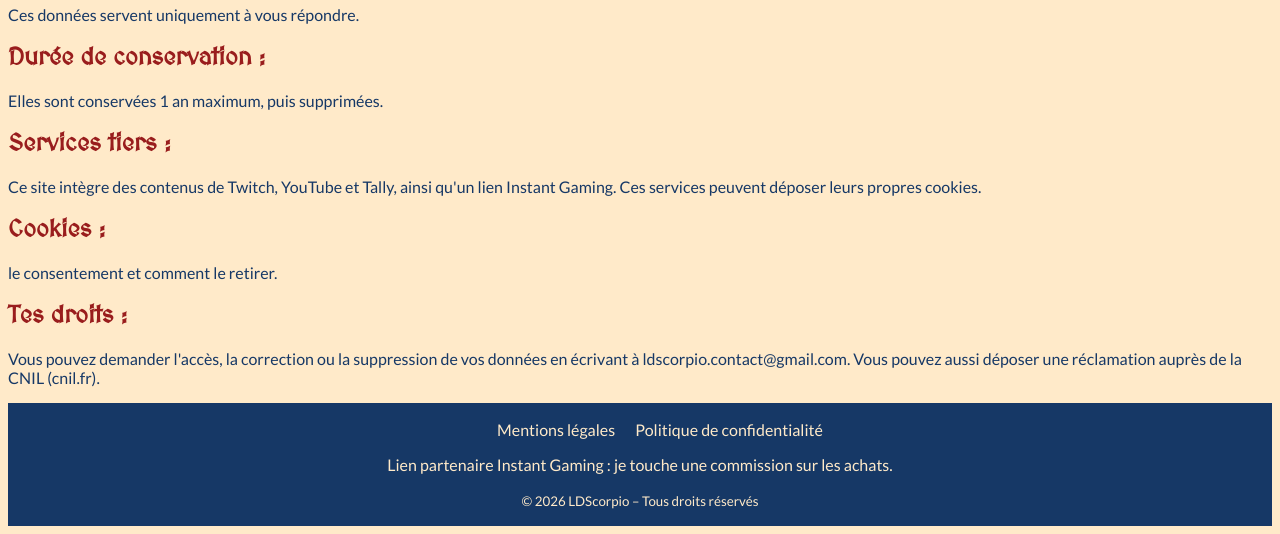
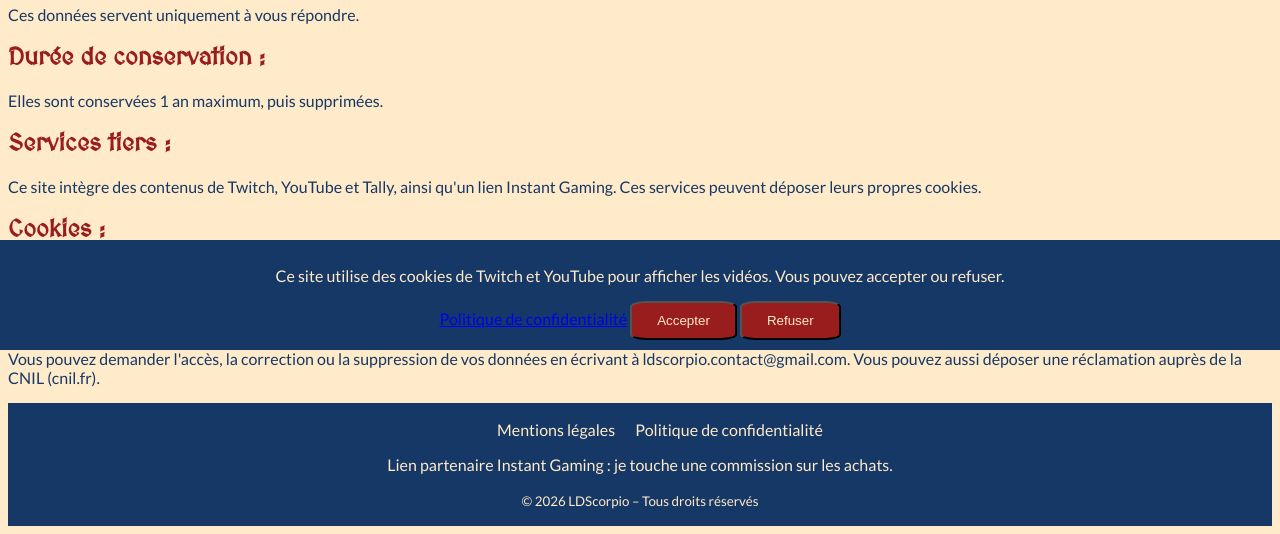
Before and after one commit to Dylan-Chap/ldscorpio, a Flask app: page /confidentialite in a window 1280 px wide. Shown: the part 450-984 px from the top of the page. Run offline with Flask 3, Linux system fonts and the light colour scheme.

Commit message:
Add cookie banner HTML and CSS

```diff
--- a/static/css/style.css
+++ b/static/css/style.css
@@ -224,3 +224,15 @@ section.banniere img {
     position: relative;
     z-index: 2;
 }
+
+#cookie-banner {
+    background: var(--texte);
+    color: var(--fond);
+    position: fixed;
+    bottom: 0;
+    left: 0;
+    right: 0;
+    z-index: 100;
+    padding: 10px;
+    text-align: center;
+}
--- a/templates/base.html
+++ b/templates/base.html
@@ -18,6 +18,16 @@
         </nav>
     </header>
     <main>{% block content %}{% endblock %}</main>
+    <div id="cookie-banner">
+        <p>
+            Ce site utilise des cookies de Twitch
+            et YouTube pour afficher les vidéos.
+            Vous pouvez accepter ou refuser.
+        </p>
+        <a href="{{ url_for('confidentialite') }}">Politique de confidentialité</a>
+        <button class="bouton" id="accept-cookies">Accepter</button>
+        <button class="bouton" id="refuse-cookies">Refuser</button>
+    </div>
     <footer>
         <nav>
             <ul>
```
